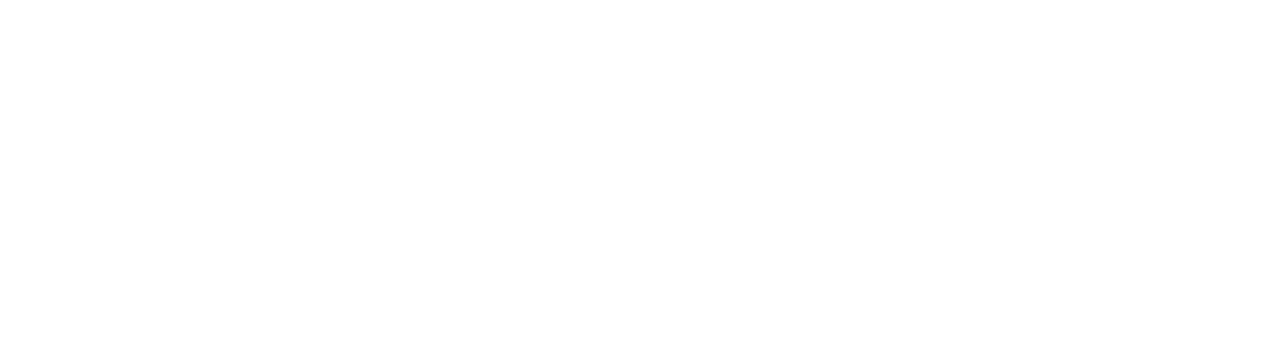
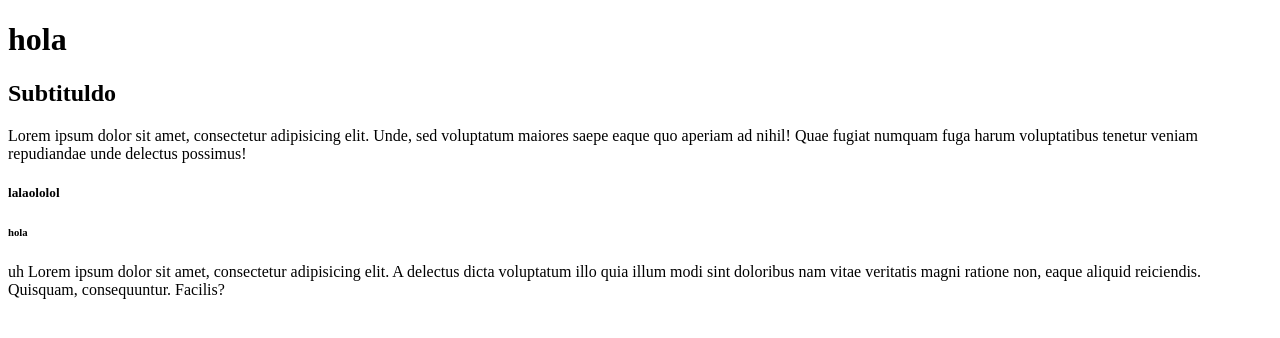
Before and after one commit to franciscalt/ramas, a plain HTML site: page index.html in a window 1280 px wide. Drawn offline with Linux system fonts and the light colour scheme.

Commit message:
#3cambio
cambio y lorem

```diff
--- a/index.html
+++ b/index.html
@@ -8,5 +8,11 @@
 </head>
 <body>
     <link rel="stylesheet" href="">
+    <h1>hola</h2>
+    <h2> Subtituldo</h2>
+     Lorem ipsum dolor sit amet, consectetur adipisicing elit. Unde, sed voluptatum maiores saepe eaque quo aperiam ad nihil! Quae fugiat numquam fuga harum voluptatibus tenetur veniam repudiandae unde delectus possimus!
+    <h5>lalaololol</h5>
+    <h6>hola</h6>
+    <p>uh Lorem ipsum dolor sit amet, consectetur adipisicing elit. A delectus dicta voluptatum illo quia illum modi sint doloribus nam vitae veritatis magni ratione non, eaque aliquid reiciendis. Quisquam, consequuntur. Facilis?</p>
 </body>
 </html>
--- a/main.css
+++ b/main.css
@@ -1,3 +1,3 @@
 html{
-    font-family: Roboto, "arial";
+    font-family: Roboto, 'arial';
 }
```
